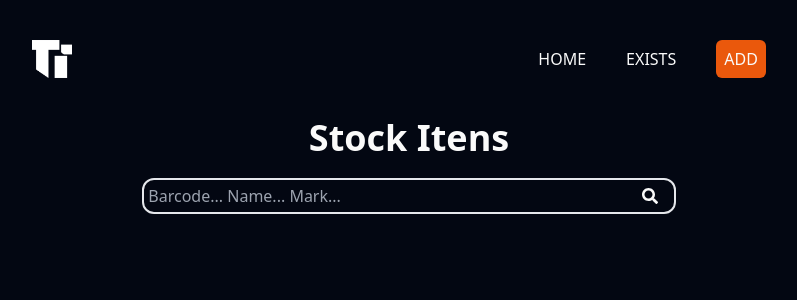
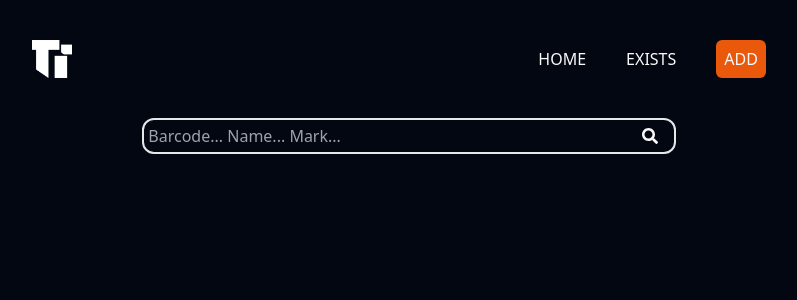
Before and after one commit to Frasato/StockManagerTI, a React (Vite) app: page / in a window 1280 px wide. Shown: the top 300 px of the page, without its empty margins (231-1028 px from the left). Built offline with nearby package versions, Linux system fonts and the light colour scheme.

Commit message:
Add margin bottom spacing

```diff
--- a/src/Components/Search/Search.tsx
+++ b/src/Components/Search/Search.tsx
@@ -2,8 +2,7 @@
 
 const Search = () =>{
     return(
-        <section className="flex flex-col justify-center items-center">
-            <h1 className="text-4xl text-neutral-50 font-bold mb-5">Stock Itens</h1>
+        <section className="flex flex-col justify-center items-center mb-10">
             <div className="flex items-center justify-between border-2 rounded-xl w-5/12 p-1">
                 <input type="text" placeholder="Barcode... Name... Mark..." className="bg-transparent w-11/12 focus:outline-none text-neutral-50"/>
                 <FaSearch className="text-neutral-50 mx-3 hover:cursor-pointer hover:text-orange-600"/>
```
